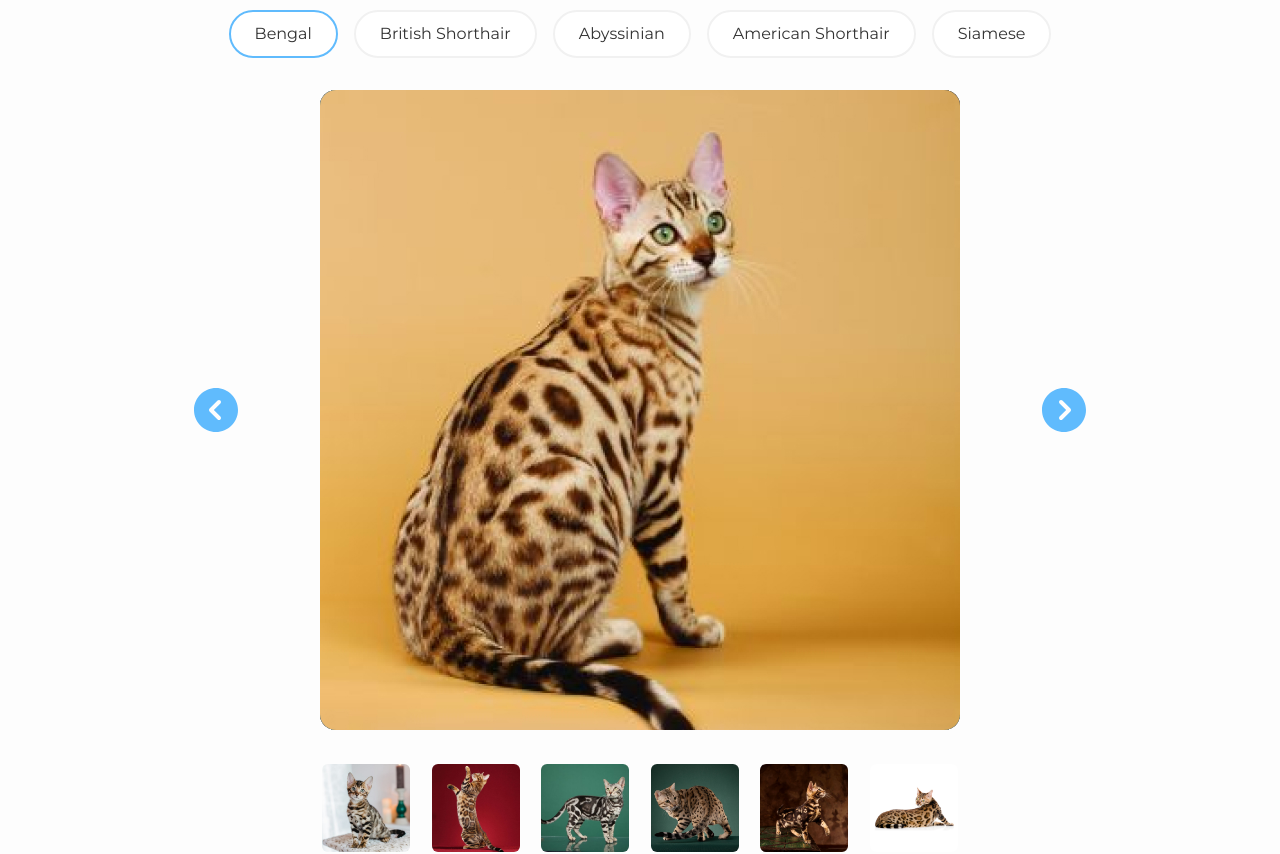
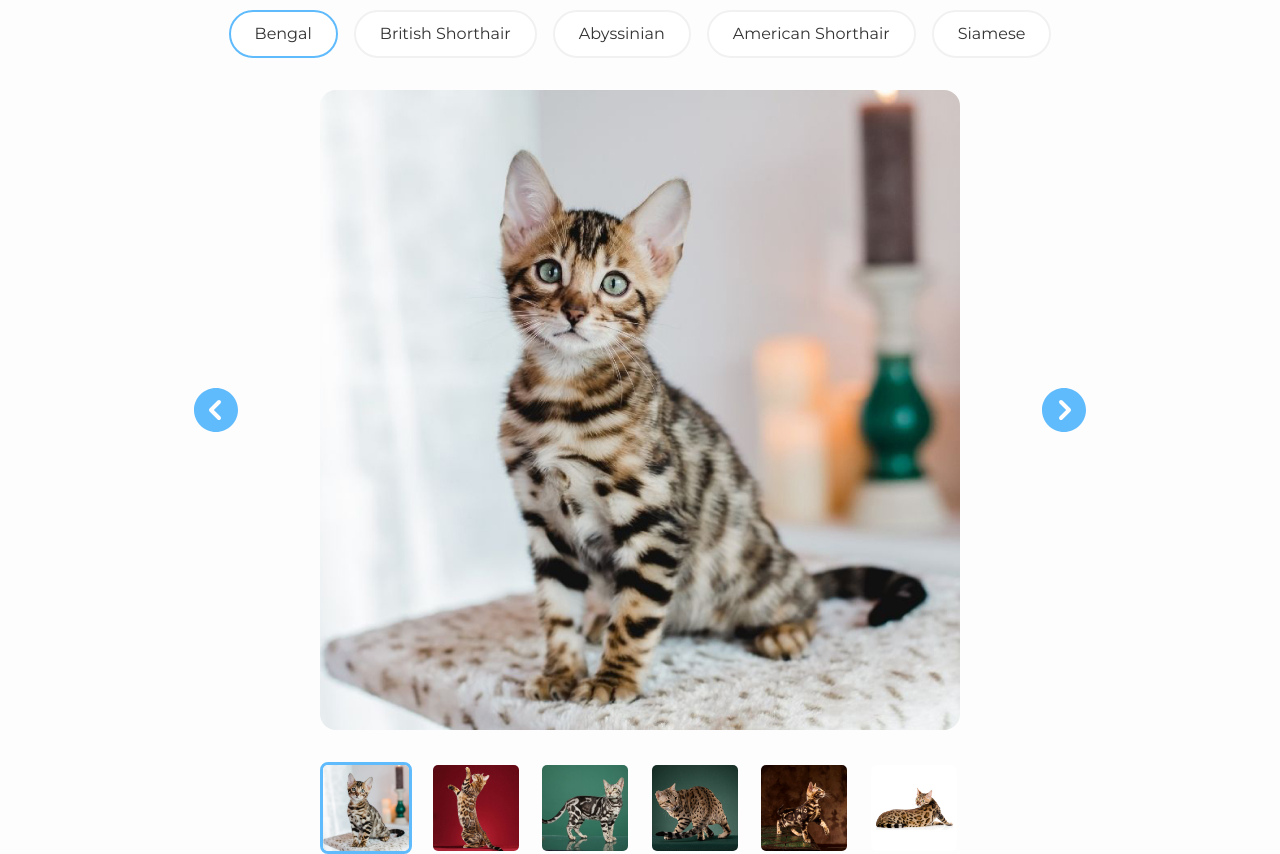
Before and after one commit to zoroMari/animal-colors, a website built with webpack: page src/index.html in a window 1280 px wide. Shown: the part 190-1044 px from the top of the page. Built offline with nearby package versions, Linux system fonts and the light colour scheme.

Commit message:
tabs and gallery (#1)
created templates for tabs and gallery, created logic for tabs, created logic for change slides, start working with logic for transition of thumbs

```diff
--- a/src/app/catsData.ts
+++ b/src/app/catsData.ts
@@ -74,6 +74,7 @@ export const catsData: Cat[] = [
       './assets/images/americanShorthair/americanShorthair_05.jpg',
       './assets/images/americanShorthair/americanShorthair_06.jpg',
       './assets/images/americanShorthair/americanShorthair_07.jpg',
+      './assets/images/americanShorthair/americanShorthair_08.jpg',
     ],
   }),
 
--- a/src/app/gallery.ts
+++ b/src/app/gallery.ts
@@ -5,12 +5,18 @@ interface IGallery {
   prevSlide(): void;
 }
 
+interface ISlide {
+  index: number;
+  slide: HTMLDivElement;
+  thumb: HTMLDivElement;
+}
+
 export class Gallery implements IGallery {
   private readonly _root: Element;
   private readonly _catPhotos: string[];
-  private _currentSlideIndex: number;
-  private _currentSlideId: string;
   private _randomIdPart = Math.random();
+  private _slides: Record<number, ISlide> = { };
+  private _currentSlide: ISlide;
 
   constructor(
     _root: Element,
@@ -22,68 +28,118 @@ export class Gallery implements IGallery {
   }
 
   public nextSlide(): void {
-    this._changeSlide(this._currentSlideIndex + 1);
+    this._changeSlide(this._currentSlide?.index + 1);
   }
 
   public prevSlide(): void {
-    this._changeSlide(this._currentSlideIndex - 1);
+    this._changeSlide(this._currentSlide?.index - 1);
   }
 
   private _render(): void {
-    this._insertSlideTemplate(this._catPhotos);
+    this._root.append(this._createGalleryTemplate(this._catPhotos));
+    this._changeSlide(0);
   }
 
   private _changeSlide(nextSlideIndex: number): void {
-    const prevSlide = this._root.querySelector(`#${this._currentSlideId}`) as HTMLImageElement;
-    prevSlide.classList.remove('.ActiveSLide');
-
-    // this.nextSlideIndex
+    if (this._currentSlide) {
+      this._currentSlide.slide.classList.remove('Gallery-Slide_active');
+      this._currentSlide.thumb.classList.remove('Thumb_active');
     }
 
-  private _insertSlideTemplate(images: string[]): void {
-    const template: string = this._createSlideTemplate(images);
-    this._root.innerHTML = template;
-    this._root.innerHTML += this._createButtonTemplate();
+    const maxIndex = Object.keys(this._slides).length - 1;
+    let index = nextSlideIndex;
+    if (index < 0) index = maxIndex;
+    else if (index > maxIndex) index = 0;
+
+    this._currentSlide = this._slides[index];
+    this._currentSlide.slide.classList.add('Gallery-Slide_active');
+    this._currentSlide.thumb.classList.add('Thumb_active');
+
+    this._changeThumbPosition(index);
   }
 
-  private _createSlideTemplate(images: string[]): string {
-    const mainPhotos: string = images.reduce((acc, curr, index) => {
-      return `${acc}${this.__createMainPhotoTemplate(curr, index)}`;
-    }, '');
+  private _changeThumbPosition(index: number) {
 
-    const previewPhotos: string = images.reduce((acc, curr, index) => {
-      return `${acc}${this.__createPreviewPhotoTemplate(curr, index)}`;
-    }, '');
+    const maxIndex: number = Object.keys(this._slides).length - 1;
+    const thumbs: HTMLDivElement = document.querySelector('.Thumbs-Wrapper');
 
-    return `
-      <div class="MainPhoto">
-        ${mainPhotos}
-      </div>
-
-      <div class="Previews">
-       <div class="Previews-Wrapper">
-          ${previewPhotos}
-        </div>
-      </div>
-    `;
+    if (index >= 3 && maxIndex > 6) {
+      thumbs.style.transform = `translateX(${-(92 + 17.5) * (index - 1)}px)`;
     }
 
-  private __createMainPhotoTemplate(image: string, id: number): string {
-    return `
-     <img src="${image}" id="${this._randomIdPart}_${id}"/>
-    `
+    if (index < 3)  {
+      thumbs.style.transform = '';
+    }
   }
 
-  private __createPreviewPhotoTemplate(image: string, id: number): string {
-    return `
-      <img class="Preview" src="${image}" id="${this._randomIdPart}_${id}" />
-    `
+  private _createGalleryTemplate(images: string[]): HTMLDivElement {
+    const galleryTemplate = document.createElement('div');
+    galleryTemplate.className = 'Gallery';
+
+    const mainContainer = this._createMainPhotoContainerTemplate();
+    const thumbContainer = this._createThumbsPhotoContainerTemplate();
+    const thumbWrapper = this._createThumbsWrapperTemplate();
+    const previousButton: HTMLDivElement = this._createPreviousButtonTemplate();
+    const nextButton: HTMLDivElement = this._createNextButtonTemplate();
+
+    images.forEach((item, index) => {
+      const slide = this._createMainPhotoTemplate(item, index);
+      const thumb = this._createThumbPhotoTemplate(item, index);
+
+      this._slides[index] = { index, slide, thumb };
+
+      mainContainer.append(slide);
+      thumbWrapper.append(thumb);
+    });
+
+    thumbContainer.append(thumbWrapper);
+
+    galleryTemplate.append(mainContainer);
+    galleryTemplate.append(thumbContainer);
+    galleryTemplate.append(previousButton);
+    galleryTemplate.append(nextButton);
+
+    return galleryTemplate;
   }
 
-  private _createButtonTemplate(): string {
-    return `
-      <svg class="Arrow Arrow_previous" width="48" height="48" viewBox="0 0 48 48" fill="none"
-        xmlns="http://www.w3.org/2000/svg">
+
+  private _createMainPhotoContainerTemplate(): HTMLDivElement {
+    const photoMainContainer = document.createElement('div');
+    photoMainContainer.className = 'Gallery-Slides';
+    return photoMainContainer;
+  }
+
+  private _createThumbsPhotoContainerTemplate(): HTMLDivElement {
+    const photoMainContainer = document.createElement('div');
+    photoMainContainer.className = 'Thumbs';
+    return photoMainContainer;
+  }
+
+  private _createThumbsWrapperTemplate(): HTMLDivElement {
+    const previewsWrapperTemplate = document.createElement('div');
+    previewsWrapperTemplate.className = 'Thumbs-Wrapper';
+    return previewsWrapperTemplate;
+  }
+
+  private _createMainPhotoTemplate(image: string, id: number): HTMLDivElement {
+    const photoMain = document.createElement('div');
+    photoMain.innerHTML = `<img src="${image}" id="${this._randomIdPart}_${id}" />`
+    photoMain.className = 'Gallery-Slide';
+    return photoMain;
+  }
+
+  private _createThumbPhotoTemplate(image: string, index: number): HTMLDivElement {
+    const photoPreview = document.createElement('div');
+    photoPreview.innerHTML = `<img src="${image}" />`
+    photoPreview.className = 'Thumb';
+    photoPreview.onclick = () => this._changeSlide(index);
+    return photoPreview;
+  }
+
+  private _createPreviousButtonTemplate(): HTMLDivElement {
+    const prevButton = document.createElement('div');
+    prevButton.innerHTML = `
+      <svg width="48" height="48" viewBox="0 0 48 48" fill="none" xmlns="http://www.w3.org/2000/svg">
         <path fill-rule="evenodd" clip-rule="evenodd" d="M24 2C36.15 2 46 11.85 46 24C46 36.15 36.15 46
           24 46C11.85 46 2 36.15 2 24C2 11.85 11.85 2 24 2ZM28.414 17.414C28.7783 17.0368 28.9799
           16.5316 28.9753 16.0072C28.9708 15.4828 28.7605 14.9812 28.3896 14.6104C28.0188 14.2395
@@ -92,10 +148,16 @@ export class Gallery implements IGallery {
           25.414L25.586 33.414C25.9632 33.7783 26.4684 33.9799 26.9928 33.9753C27.5172 33.9708 28.0188
           33.7605 28.3896 33.3896C28.7605 33.0188 28.9708 32.5172 28.9753 31.9928C28.9799 31.4684
           28.7783 30.9632 28.414 30.586L21.828 24L28.414 17.414Z" fill="#253238"/>
-        </svg>
+      </svg>`
+    prevButton.className = 'Arrow Arrow_previous';
+    prevButton.onclick = () => this.prevSlide();
+    return prevButton;
+  }
 
-        <svg class="Arrow Arrow_next" width="48" height="48" viewBox="0 0 48 48" fill="none"
-        xmlns="http://www.w3.org/2000/svg">
+  private _createNextButtonTemplate(): HTMLDivElement {
+    const nextButton = document.createElement('div');
+    nextButton.innerHTML = `
+      <svg width="48" height="48" viewBox="0 0 48 48" fill="none" xmlns="http://www.w3.org/2000/svg">
         <path fill-rule="evenodd" clip-rule="evenodd" d="M24 2C11.85 2 2 11.85 2 24C2 36.15
           11.85 46 24 46C36.15 46 46 36.15 46 24C46 11.85 36.15 2 24 2ZM19.586 17.414C19.2217
           17.0368 19.0201 16.5316 19.0247 16.0072C19.0292 15.4828 19.2395 14.9812 19.6104
@@ -105,13 +167,12 @@ export class Gallery implements IGallery {
           21.0072 33.9753C20.4828 33.9708 19.9812 33.7605 19.6104 33.3896C19.2395 33.0188 19.0292
           32.5172 19.0247 31.9928C19.0201 31.4684 19.2217 30.9632 19.586 30.586L26.172 24L19.586
           17.414Z" fill="#253238"/>
-        </svg>
-    `;
-    throw new Error('Not implemented');
+      </svg>`
+    nextButton.className = 'Arrow Arrow_next';
+    nextButton.onclick = () => this.nextSlide();
+    return nextButton;
   }
 }
-
-
 
 // export const gallery = new Gallery(document.querySelector('.Gallery'), catsData[0].images);
 
--- a/src/app/tabs.ts
+++ b/src/app/tabs.ts
@@ -46,15 +46,15 @@ export class TabsComponent {
   }
 
   private _insertContent() {
-    const breedsTemplate = this._createTabsContainerTemplate();
-    const galleryTemplate = this.__createGalleryContainerTemplate();
+    const tabsTemplate = this._createTabsContainerTemplate();
+    const tabContent = this._createTabContentTemplate();
 
     Object.values(this._tabMapping).forEach((item) => {
-      return breedsTemplate.append(item.tab);
+      return tabsTemplate.append(item.tab);
     })
 
-    this._root.appendChild(breedsTemplate);
-    this._root.appendChild(galleryTemplate);
+    this._root.appendChild(tabsTemplate);
+    this._root.appendChild(tabContent);
   }
 
   private _createTabsMapping(): ITabsMapping {
@@ -63,9 +63,9 @@ export class TabsComponent {
     }, {});
   }
 
-  private __createGalleryContainerTemplate(): HTMLDivElement {
+  private _createTabContentTemplate(): HTMLDivElement {
     const result = document.createElement('div');
-    result.className = 'Gallery';
+    result.className = 'TabContent';
     return result;
   }
 
@@ -96,12 +96,13 @@ export class TabsComponent {
     params.set(URL_PARAM_NAME, tabId);
 
     url.search = params as unknown as string;
-    window.history.replaceState(null, null, url);
+    window.history.replaceState(null, null, url as unknown as string);
   }
 
 
   private _handleTabOnClick(catId: string) {
-    const root: Element = document.querySelector('.Gallery');
+    const root: Element = document.querySelector('.TabContent');
+    root.innerHTML = null;
 
     this._openGallery(root, catId);
     this._changeUrlWithoutReload(catId);
--- a/src/index.html
+++ b/src/index.html
@@ -24,9 +24,11 @@
     <main class="Main">
       <h1>The most common colors of cat breeds</h1>
 
-      <div class="TabsWithGallery">
+      <div id="tabsWithGallery">
 
       </div>
+
+      <!-- <button id="btn">Test</button> -->
     </main>
 
   </body>
--- a/src/index.sass
+++ b/src/index.sass
@@ -95,7 +95,7 @@ a, h1, h2, h3, h4, h5, h6, p
     text-align: center
 
 
-.TabsWithGallery
+#tabsWithGallery
   display: flex
   flex-direction: column
   align-items: center
@@ -125,48 +125,61 @@ a, h1, h2, h3, h4, h5, h6, p
     position: relative
     display: flex
     flex-direction: column
-    align-items: center
     margin-top: 32px
     width: 640px
 
-    .MainPhoto
+    &-Slides
       position: relative
-      top: 0px;
-      left: 0px;
+      top: 0px
+      left: 0px
       width: 640px
       height: 640px
       max-width: 100%
 
+    &-Slide
+      position: absolute
+      width: 100%
+      height: 100%
+      z-index: 0;
+      opacity: 0;
+      transition: all 500ms
+
       img
-        position: absolute
         border-radius: 16px
 
+      &_active
+        z-index: 111;
+        opacity: 1;
 
-    .Previews
-      position: relative
+    .Thumbs
       max-width: 100%
       margin-top: 32px
       overflow-x: hidden
+      transform: translateX()
 
-      .Previews-Wrapper
+      .Thumbs-Wrapper
         display: flex
-        // flex-wrap: wrap
         width: 100%
 
-      .Preview
-        width: 92px
-        height: 92px
-        cursor: pointer
-        border-style: solid
-        border-width: 2px
-        border-radius: 8px
-        border-color: transparent
+        .Thumb
+          flex-shrink: 0
+          width: 92px
+          height: 92px
+          cursor: pointer
+          border: 3px solid transparent
+          border-radius: 8px
+          overflow-x: hidden
+          overflow-y: hidden
 
-        &:not(:first-child)
-          margin-left: 17.6px
+          img
+            width: 100%
+            height: 100%
 
-        &_active
-          border-color: $color-main
+          &:not(:first-child)
+              margin-left: 17.6px
+
+          &_active
+            border-color: $color-main
 
     .Arrow
       position: absolute
```
Also changed, not shown: src/app/startFunctions.ts (+8 -1 lines), readme.md, src/assets/icons/favicon.ico, src/assets/icons/favicon.png, src/assets/images/americanShorthair/americanShorthair_08.jpeg (added), src/assets/images/americanShorthair/americanShorthair_08.jpg (added), src/assets/images/siamese/siamese_02.jpg, src/assets/images/siamese/siamese_03.jpg, src/assets/images/siamese/siamese_04.jpg, src/assets/images/siamese/siamese_05.jpg, 5 other files. Lines whose indentation alone changed are shown as unchanged.
